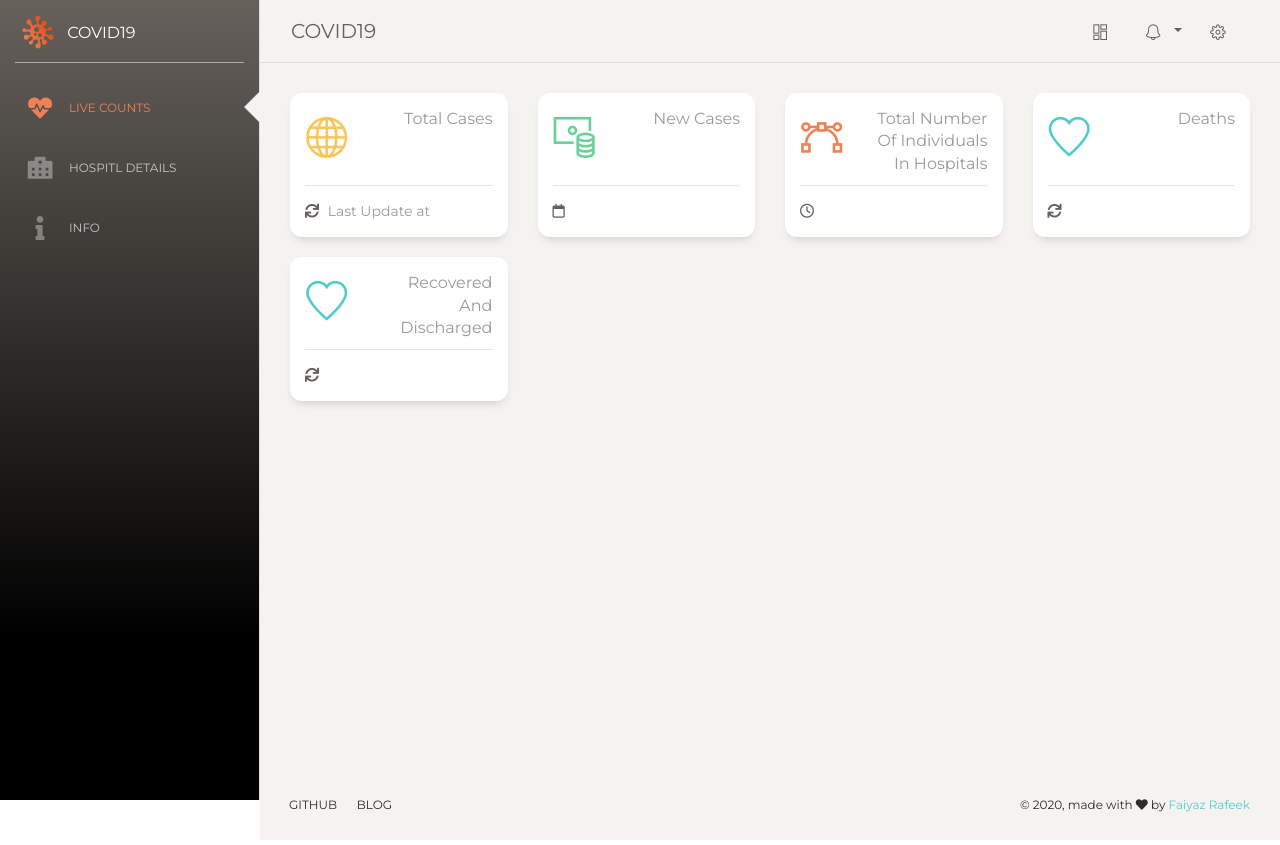
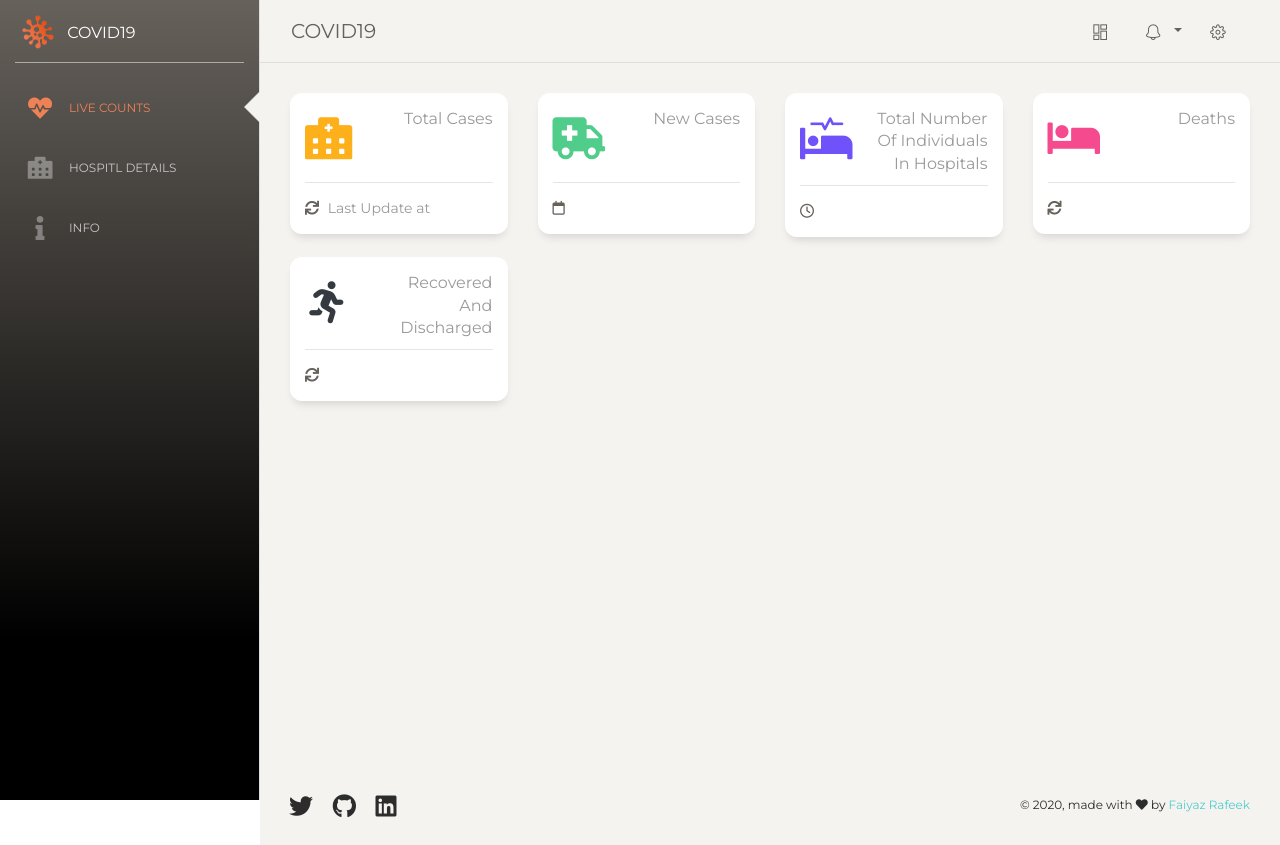
Before and after one commit to faiyazrafeek/COVID20, a website: page index.html in a window 1280 px wide. Drawn offline with Linux system fonts and the light colour scheme; some packages are replaced by stand-ins of ours; no server answers.

Commit message:
Icons changes

```diff
--- a/index.html
+++ b/index.html
@@ -128,7 +128,7 @@
                   <div class="row">
                     <div class="col-5 col-md-4">
                       <div class="icon-big text-center icon-warning">
-                        <i class="nc-icon nc-globe text-warning"></i>
+                        <i style="color:#FDB01A;" class="fas fa-hospital-alt"></i>
                       </div>
                     </div>
                     <div class="col-7 col-md-8">
@@ -154,7 +154,7 @@
                   <div class="row">
                     <div class="col-5 col-md-4">
                       <div class="icon-big text-center icon-warning">
-                        <i class="nc-icon nc-money-coins text-success"></i>
+                        <i style="color:#50CD8A;" class="fas fa-ambulance"></i>
                       </div>
                     </div>
                     <div class="col-7 col-md-8">
@@ -180,7 +180,7 @@
                   <div class="row">
                     <div class="col-5 col-md-4">
                       <div class="icon-big text-center icon-warning">
-                        <i class="nc-icon nc-vector text-danger"></i>
+                        <i style="color:#7052FB;" class="fas fa-procedures"></i>
                       </div>
                     </div>
                     <div class="col-7 col-md-8">
@@ -206,7 +206,7 @@
                   <div class="row">
                     <div class="col-5 col-md-4">
                       <div class="icon-big text-center icon-warning">
-                        <i class="nc-icon nc-favourite-28 text-primary"></i>
+                        <i style="color:#F64A8F;" class="fas fa-bed"></i>
                       </div>
                     </div>
                     <div class="col-7 col-md-8">
@@ -232,7 +232,7 @@
                     <div class="row">
                       <div class="col-5 col-md-4">
                         <div class="icon-big text-center icon-warning">
-                          <i class="nc-icon nc-favourite-28 text-primary"></i>
+                            <i style="color:#343A40;" class="fas fa-running"></i>
                         </div>
                       </div>
                       <div class="col-7 col-md-8">
@@ -261,10 +261,17 @@
               <nav class="footer-nav">
                 <ul>
                   <li>
-                    <a href="#" target="_blank">Github</a>
+                    <a href="https://twitter.com/fayazrafeek" target="_blank"> <i class="fab fa-twitter fa-2x"></i>
+                    </a>
+
                   </li>
                   <li>
-                    <a href="#" target="_blank">Blog</a>
+                    <a href="https://github.com/faiyazrafeek" target="_blank"> <i class="fab fa-github fa-2x"></i>
+                    </a>
+                  </li>
+                  <li>
+                    <a href="https://www.linkedin.com/in/faiyaz-rafeek/" target="_blank"> <i class="fab fa-linkedin fa-2x"></i>
+                    </a>
                   </li>
                 </ul>
               </nav>
@@ -273,7 +280,7 @@
                   ©
                   <script>
                     document.write(new Date().getFullYear())
-                  </script>, made with <i class="fa fa-heart heart"></i> by <a href="#" target="_blank">Faiyaz Rafeek</a>
+                  </script>, made with <i class="fa fa-heart"></i> by <a href="https://faiyazrafeek.herokuapp.com/" target="_blank">Faiyaz Rafeek</a>
                 </span>
               </div>
             </div>
```
Also changed, not shown: README.md.
